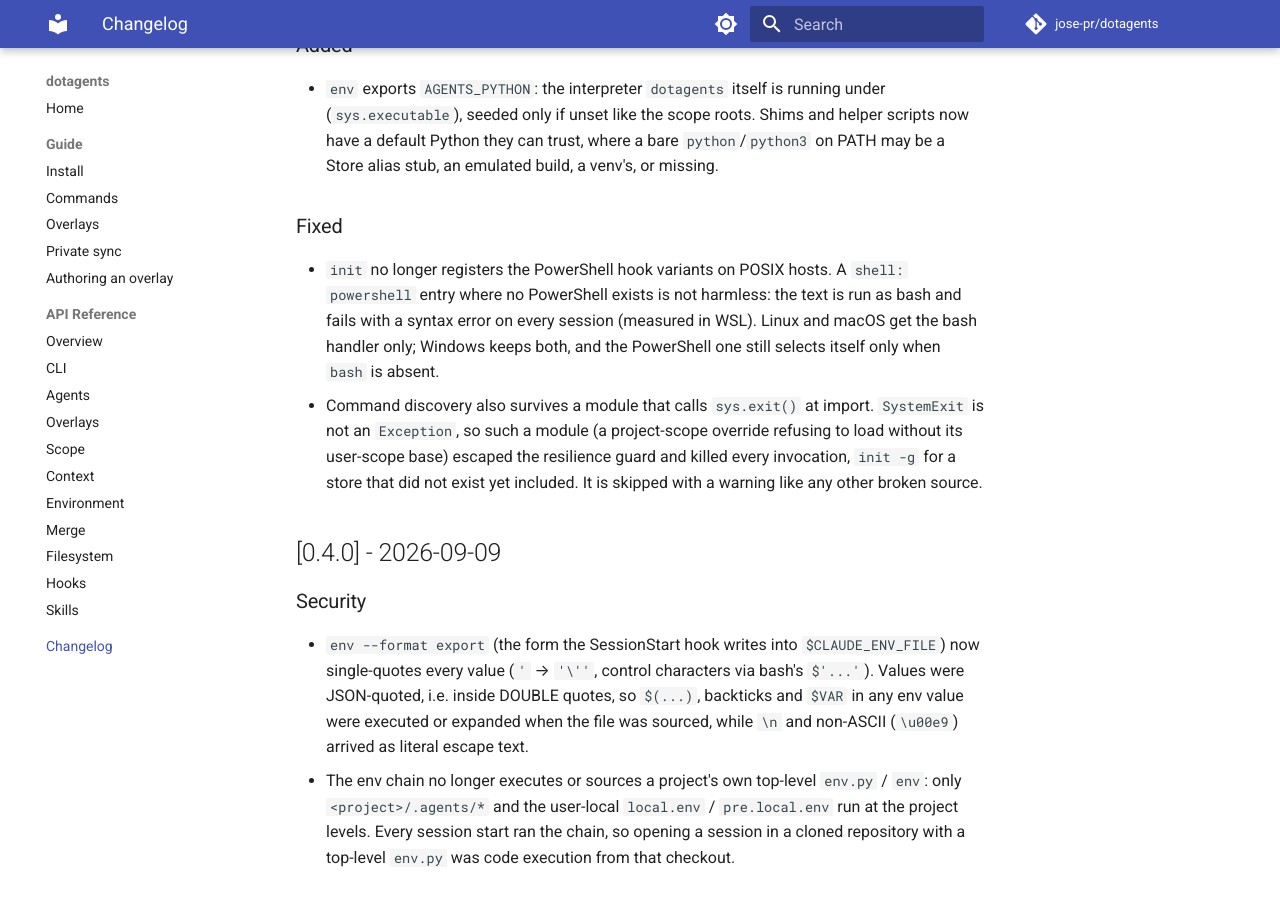
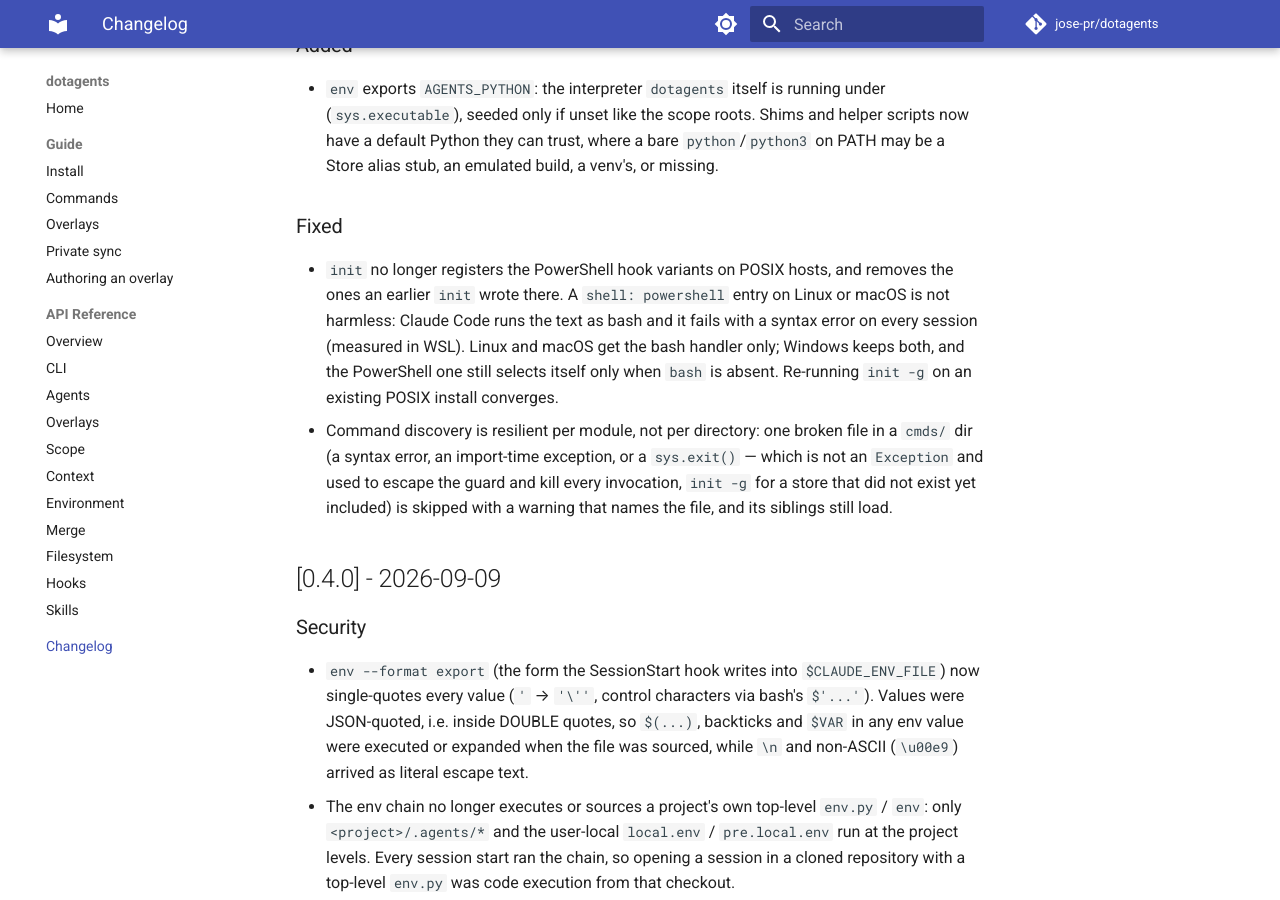
Before and after one commit to jose-pr/dotagents, an MkDocs documentation site: the page built from docs/changelog.md, in a window 1280 px wide and 900 px high, scrolled down 389 px. Built offline with MkDocs 1.6.1 and Material for MkDocs 9.7.7, drawn with Linux system fonts in a browser that asks for light colours; comment, search, counter and statistics services are not loaded.

Commit message:
docs: hooks are two-per-event on Windows only; AGENTS_PYTHON in the env guide
The shipped notes still said SessionStart/CwdChanged register two handlers
everywhere; the env command page listed every export but the new one; the
changelog claimed the POSIX hook fix cured existing installs, which it only
does now that init retracts the stale entries, and described discovery
resilience at module granularity, which is only true now.

```diff
--- a/CHANGELOG.md
+++ b/CHANGELOG.md
@@ -17,17 +17,19 @@ and this project adheres to [Semantic Versioning](https://semver.org/).
 
 ### Fixed
 
-- `init` no longer registers the PowerShell hook variants on POSIX hosts. A
-  `shell: powershell` entry where no PowerShell exists is not harmless: the
-  text is run as bash and fails with a syntax error on every session (measured
-  in WSL). Linux and macOS get the bash handler only; Windows keeps both, and
-  the PowerShell one still selects itself only when `bash` is absent.
-- Command discovery also survives a module that calls `sys.exit()` at import.
-  `SystemExit` is not an `Exception`, so such a module (a project-scope
-  override refusing to load without its user-scope base) escaped the
-  resilience guard and killed every invocation, `init -g` for a store that
-  did not exist yet included. It is skipped with a warning like any other
-  broken source.
+- `init` no longer registers the PowerShell hook variants on POSIX hosts, and
+  removes the ones an earlier `init` wrote there. A `shell: powershell` entry
+  on Linux or macOS is not harmless: Claude Code runs the text as bash and it
+  fails with a syntax error on every session (measured in WSL). Linux and
+  macOS get the bash handler only; Windows keeps both, and the PowerShell one
+  still selects itself only when `bash` is absent. Re-running `init -g` on an
+  existing POSIX install converges.
+- Command discovery is resilient per module, not per directory: one broken
+  file in a `cmds/` dir (a syntax error, an import-time exception, or a
+  `sys.exit()` — which is not an `Exception` and used to escape the guard and
+  kill every invocation, `init -g` for a store that did not exist yet
+  included) is skipped with a warning that names the file, and its siblings
+  still load.
 
 ## [0.4.0] - 2026-09-09
 
```
Also changed, not shown: docs/guide/commands.md (+5 -1 lines), src/dotagents/AGENTS.md (+13 -7 lines).
